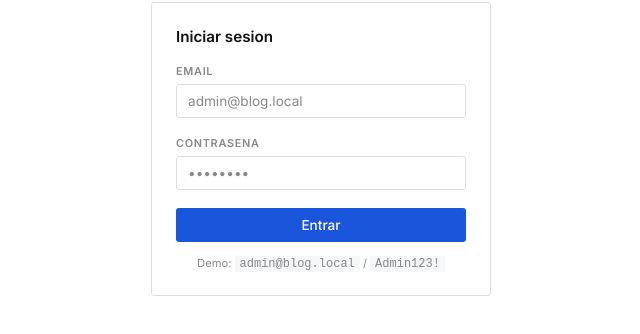
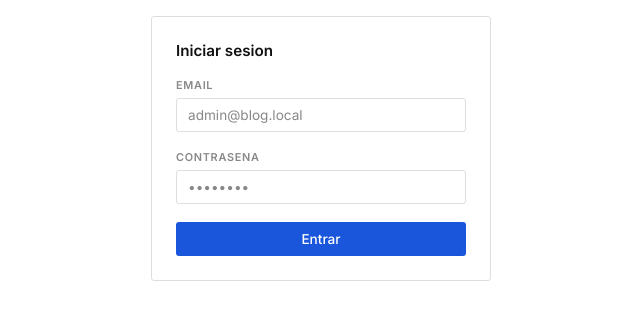
Before and after one commit to novuweb/blog-fajardo, a website: page admin/index.html in a window 1280 px wide. Shown: the part 280-614 px from the top of the page, without its empty margins (319-959 px from the left). Drawn offline with Linux system fonts and the light colour scheme.

Commit message:
quitar credenciales del login

```diff
--- a/admin/index.html
+++ b/admin/index.html
@@ -27,7 +27,6 @@
         </div>
         <button type="submit" class="btn-login" id="loginBtn">Entrar</button>
       </form>
-      <p class="login-hint">Demo: <code>admin@blog.local</code> / <code>Admin123!</code></p>
     </div>
   </div>
   <script>
```
